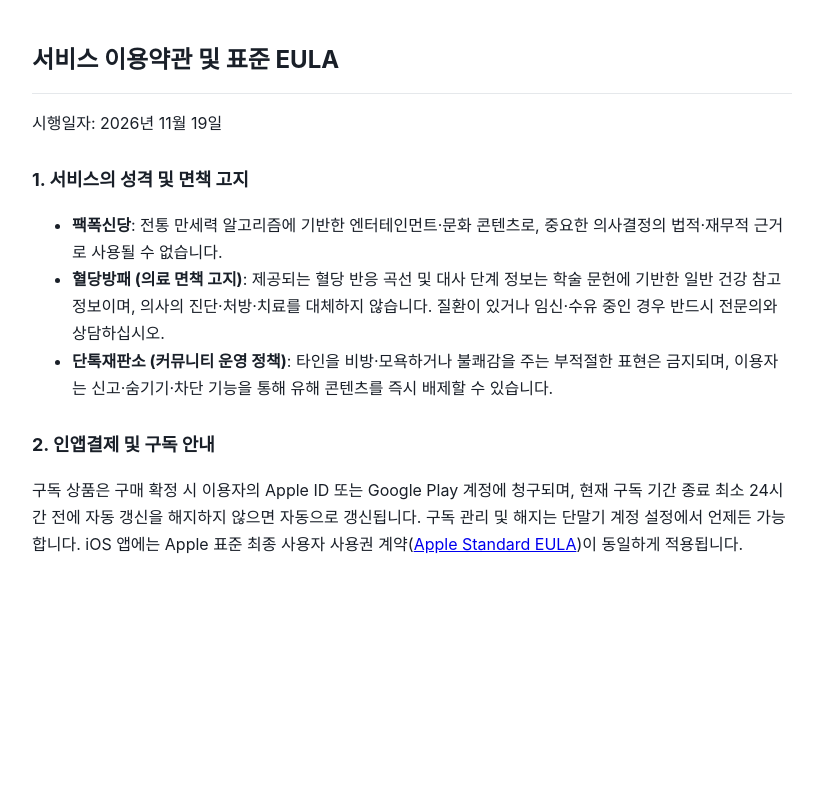
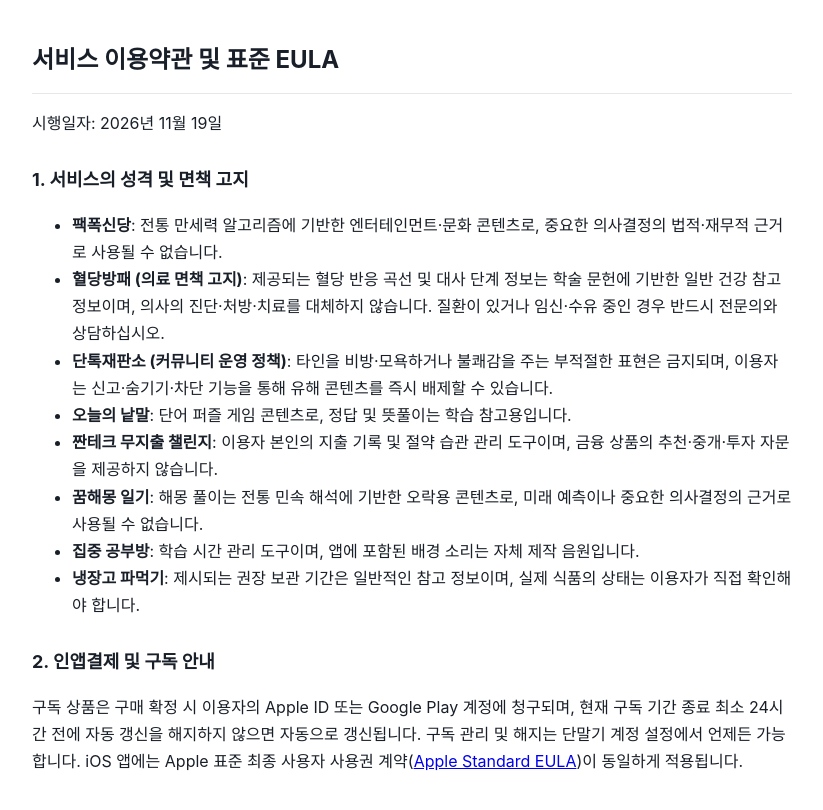
Before and after one commit to healthmaxYHS/healthmaxyhs.github.io, a plain HTML site: page terms_of_service.html in a window 1280 px wide. Shown: the whole page, without its empty margins (228-1051 px from the left). Drawn offline with Linux system fonts and the light colour scheme.

Commit message:
Add Suite 2 apps to privacy policy, terms, and index

```diff
--- a/terms_of_service.html
+++ b/terms_of_service.html
@@ -18,6 +18,11 @@
     <li><strong>팩폭신당</strong>: 전통 만세력 알고리즘에 기반한 엔터테인먼트·문화 콘텐츠로, 중요한 의사결정의 법적·재무적 근거로 사용될 수 없습니다.</li>
     <li><strong>혈당방패 (의료 면책 고지)</strong>: 제공되는 혈당 반응 곡선 및 대사 단계 정보는 학술 문헌에 기반한 일반 건강 참고 정보이며, 의사의 진단·처방·치료를 대체하지 않습니다. 질환이 있거나 임신·수유 중인 경우 반드시 전문의와 상담하십시오.</li>
     <li><strong>단톡재판소 (커뮤니티 운영 정책)</strong>: 타인을 비방·모욕하거나 불쾌감을 주는 부적절한 표현은 금지되며, 이용자는 신고·숨기기·차단 기능을 통해 유해 콘텐츠를 즉시 배제할 수 있습니다.</li>
+      <li><strong>오늘의 낱말</strong>: 단어 퍼즐 게임 콘텐츠로, 정답 및 뜻풀이는 학습 참고용입니다.</li>
+    <li><strong>짠테크 무지출 챌린지</strong>: 이용자 본인의 지출 기록 및 절약 습관 관리 도구이며, 금융 상품의 추천·중개·투자 자문을 제공하지 않습니다.</li>
+    <li><strong>꿈해몽 일기</strong>: 해몽 풀이는 전통 민속 해석에 기반한 오락용 콘텐츠로, 미래 예측이나 중요한 의사결정의 근거로 사용될 수 없습니다.</li>
+    <li><strong>집중 공부방</strong>: 학습 시간 관리 도구이며, 앱에 포함된 배경 소리는 자체 제작 음원입니다.</li>
+    <li><strong>냉장고 파먹기</strong>: 제시되는 권장 보관 기간은 일반적인 참고 정보이며, 실제 식품의 상태는 이용자가 직접 확인해야 합니다.</li>
   </ul>
   <h2>2. 인앱결제 및 구독 안내</h2>
   <p>구독 상품은 구매 확정 시 이용자의 Apple ID 또는 Google Play 계정에 청구되며, 현재 구독 기간 종료 최소 24시간 전에 자동 갱신을 해지하지 않으면 자동으로 갱신됩니다. 구독 관리 및 해지는 단말기 계정 설정에서 언제든 가능합니다. iOS 앱에는 Apple 표준 최종 사용자 사용권 계약(<a href="https://www.apple.com/legal/internet-services/itunes/dev/stdeula/">Apple Standard EULA</a>)이 동일하게 적용됩니다.</p>
```
Also changed, not shown: index.html (+1 -1 lines), privacy_policy.html (+2 -1 lines).
